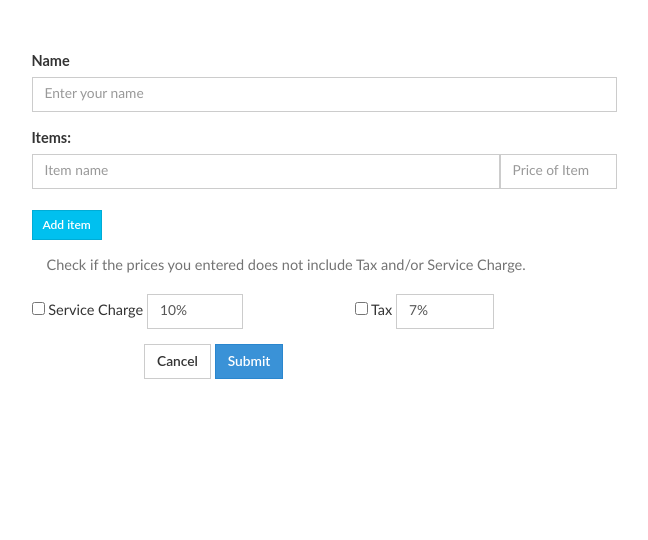
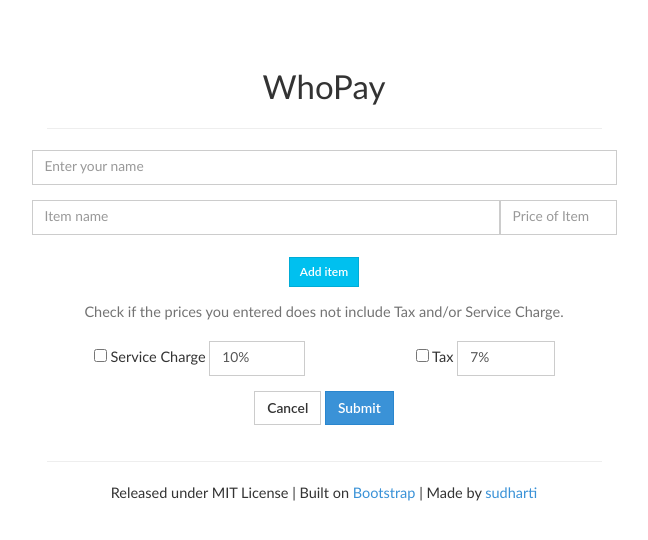
Before and after one commit to kiangkuang/WhoPay, a CodeIgniter app: page /database/index.php/main/create in a window 1280 px wide. Shown: the top 540 px of the page, without its empty margins (316-964 px from the left). Run offline with CodeIgniter, Linux system fonts and the light colour scheme; style sheets or scripts are compiled from the project's sources; some libraries are stand-ins or nearby versions; some web fonts are replaced.

Commit message:
added header and footer for create.php

```diff
--- a/application/views/create.php
+++ b/application/views/create.php
@@ -16,18 +16,19 @@ defined('BASEPATH') OR exit('No direct script access allowed');
 	<div class="container">
 		<div class="row" style="margin-top: 50px;">
 			<div class="col-md-6 col-md-offset-3">
+				<div class="text-center">
+					<h1>WhoPay</h1>
+					<hr>
 				<form action="/index.php/main/receipt" method="post" class="form-horizontal">
 					<fieldset>
 						<!-- Name Field -->
 						<div class ="form-group">
-							<label for="name">Name</label>
 							<input type="text" class="form-control" id="name" name="name" placeholder="Enter your name">
 						</div>
 
 						<!-- Item Field -->
 						<div class="form-group">
-							<div id="itemlist">
-								<label>Items:</label><br>
+							<div id="itemlist" style="margin-top: 0px;">
 								<input type="text" class="form-control itemname" name="items[]" placeholder="Item name"><input type="text" class="form-control itemcost" name="itemcosts[]" placeholder="Price of Item">
 							</div>
 							<br>
@@ -54,14 +55,27 @@ defined('BASEPATH') OR exit('No direct script access allowed');
 
 						<!-- Submit and Cancel Buttons -->
 						<div class="form-group">
-							<div class="col-lg-10 col-lg-offset-2">
+
 								<a href="/" class="btn btn-default">Cancel</a>
 								<button type="submit" class="btn btn-primary" value="Submt">Submit</button>
-							</div>
+
 						</div>
 
 					</fieldset>
 				</form>
+				<hr>
+				</div>
+			</div>
+		</div>
+	</div>
+
+	<!-- Footer -->
+	<div class="container">
+		<div class="row">
+			<div class="col-lg-10 col-lg-offset-1 text-center">
+				<span>Released under MIT License</span> |
+				<span>Built on <a href="http://getbootstrap.com/">Bootstrap</a></span> |
+				<span>Made by <a href="https://github.com/sudharti">sudharti</a></span>
 			</div>
 		</div>
 	</div>
```
